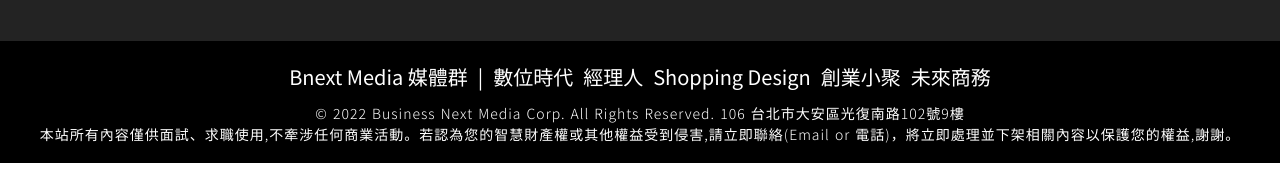
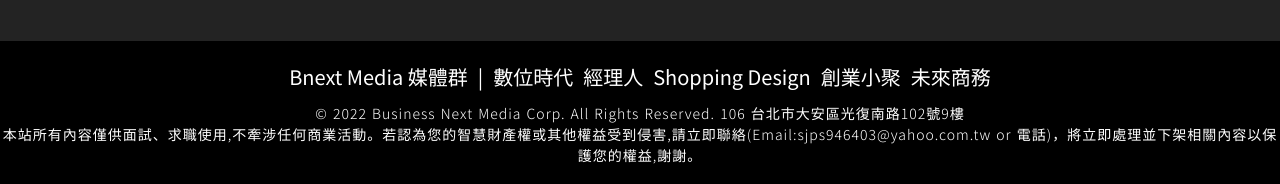
Before and after one commit to HsienLu/HTML_CSS, a plain HTML site: page index.html in a window 1280 px wide. Shown: the part 7166-7350 px from the top of the page. Before the commit the page ends 7329 px from the top, so only its background shows below. Drawn offline with nearby package versions, Linux system fonts and the light colour scheme; some packages are replaced by stand-ins of ours; a script that the page names is missing; a web font is replaced by a local one.

Commit message:
Update index.html

```diff
--- a/index.html
+++ b/index.html
@@ -608,7 +608,7 @@
             © 2022 Business Next Media Corp. All Rights Reserved. 106 台北市大安區光復南路102號9樓
         </p>
         <p>
-            本站所有內容僅供面試、求職使用,不牽涉任何商業活動。若認為您的智慧財產權或其他權益受到侵害,請立即聯絡(Email or 電話)，將立即處理並下架相關內容以保護您的權益,謝謝。
+            本站所有內容僅供面試、求職使用,不牽涉任何商業活動。若認為您的智慧財產權或其他權益受到侵害,請立即聯絡(Email:sjps946403@yahoo.com.tw or 電話)，將立即處理並下架相關內容以保護您的權益,謝謝。
         </p>
 
 
```
